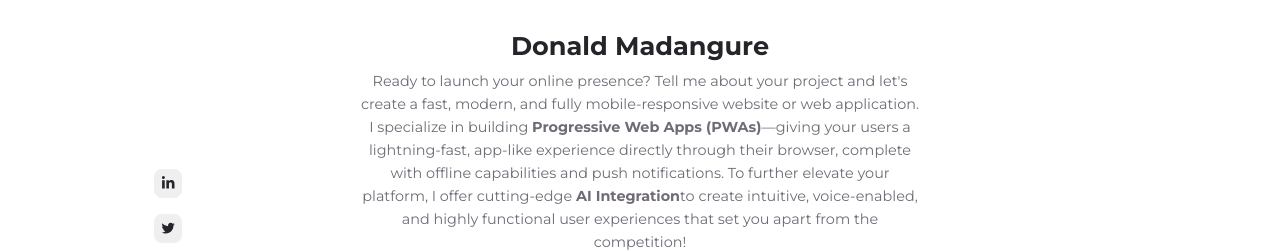
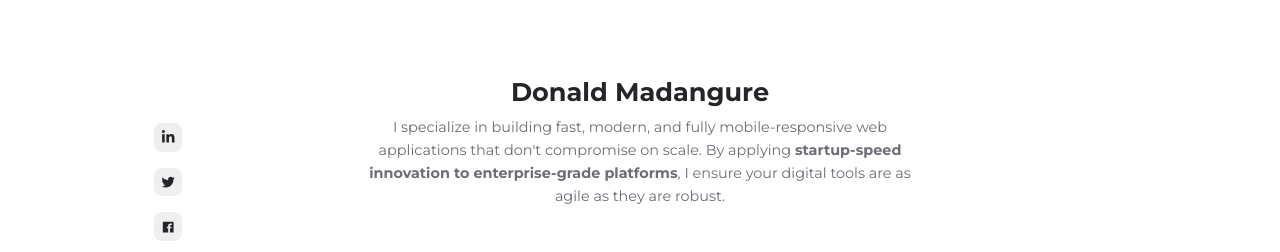
Before and after one commit to donald-madangure/madangure-portfolio, a React (Create React App) app: page / in a window 1280 px wide. Shown: the part 550-802 px from the top of the page. Built offline with nearby package versions, Linux system fonts and the light colour scheme.

Commit message:
fix: update header description for clarity and improved messaging

```diff
--- a/src/sections/header/Header.jsx
+++ b/src/sections/header/Header.jsx
@@ -18,10 +18,13 @@ const Header = () => {
         </div>
         <h3  data-aos="fade-up">Donald Madangure</h3>
         <p  data-aos="fade-up">
-          Ready to launch your online presence? Tell me about your project and let's create a fast, modern, and fully mobile-responsive website or web application.
+          {/* Ready to launch your online presence? Tell me about your project and let's create a fast, modern, and fully mobile-responsive website or web application.
           I specialize in building <b>Progressive Web Apps (PWAs)</b>—giving your users a lightning-fast, app-like experience directly through their browser,
           complete with offline capabilities and push notifications. To further elevate your platform, I offer cutting-edge <b>AI Integration</b>
-          to create intuitive, voice-enabled, and highly functional user experiences that set you apart from the competition!
+          to create intuitive, voice-enabled, and highly functional user experiences that set you apart from the competition!          */}
+          I specialize in building fast, modern, and fully mobile-responsive web applications that don't compromise on scale.
+          By applying <b>startup-speed innovation to enterprise-grade platforms</b>,
+           I ensure your digital tools are as agile as they are robust.
         </p>
         <div className="header__cta"  data-aos="fade-up">
           <a href="#contact" className='btn primary'>Let's Talk</a>
```
